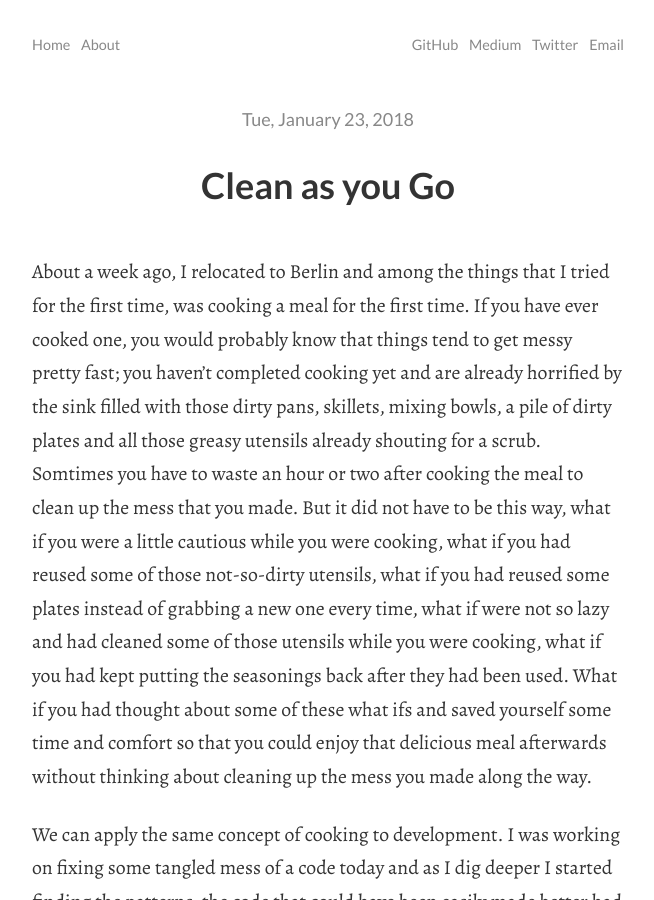
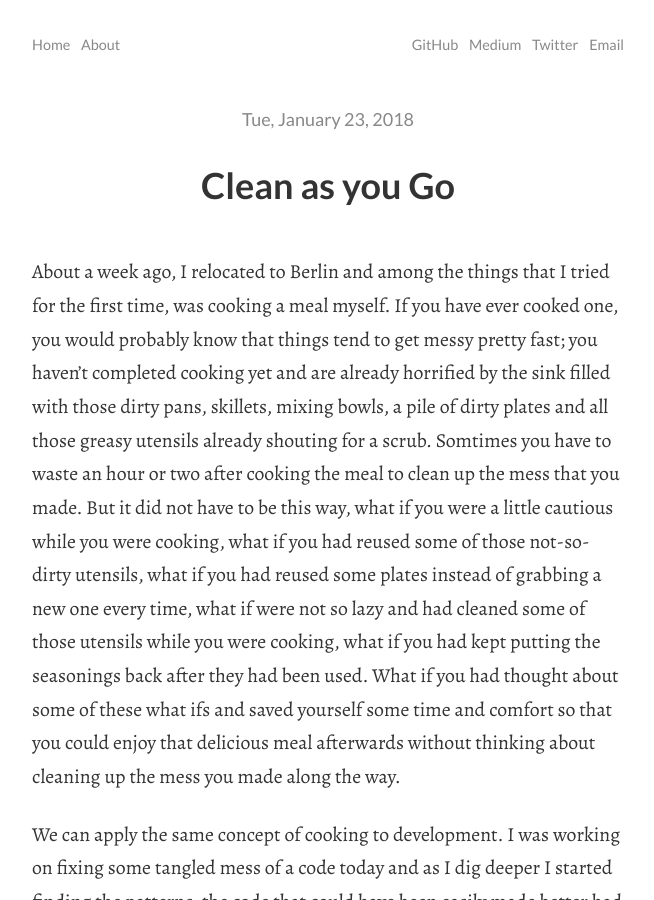
Before and after one commit to kamranahmedse/kamranahmedse.github.io, a Jekyll site: the page built from blog/_posts/2018-01-23-clean-as-you-go.md, in a window 1280 px wide and 900 px high. Shown: the whole window, without its empty margins (312-966 px from the left). Built offline with Jekyll 4.4.1, drawn with Linux system fonts in a browser that asks for light colours; comment, search, counter and statistics services are not loaded.

Commit message:
Fix typos

```diff
--- a/blog/_posts/2018-01-23-clean-as-you-go.md
+++ b/blog/_posts/2018-01-23-clean-as-you-go.md
@@ -2,7 +2,7 @@
 title: Clean as you Go
 comments: true
 ---
-About a week ago, I relocated to Berlin and among the things that I tried for the first time, was cooking a meal for the first time. If you have ever cooked one, you would probably know that things tend to get messy pretty fast; you haven't completed cooking yet and are already horrified by the sink filled with those dirty pans, skillets, mixing bowls, a pile of dirty plates and all those greasy utensils already shouting for a scrub. Somtimes you have to waste an hour or two after cooking the meal to clean up the mess that you made. But it did not have to be this way, what if you were a little cautious while you were cooking, what if you had reused some of those not-so-dirty utensils, what if you had reused some plates instead of grabbing a new one every time, what if were not so lazy and had cleaned some of those utensils while you were cooking, what if you had kept putting the seasonings back after they had been used. What if you had thought about some of these what ifs and saved yourself some time and comfort so that you could enjoy that delicious meal afterwards without thinking about cleaning up the mess you made along the way.
+About a week ago, I relocated to Berlin and among the things that I tried for the first time, was cooking a meal myself. If you have ever cooked one, you would probably know that things tend to get messy pretty fast; you haven't completed cooking yet and are already horrified by the sink filled with those dirty pans, skillets, mixing bowls, a pile of dirty plates and all those greasy utensils already shouting for a scrub. Somtimes you have to waste an hour or two after cooking the meal to clean up the mess that you made. But it did not have to be this way, what if you were a little cautious while you were cooking, what if you had reused some of those not-so-dirty utensils, what if you had reused some plates instead of grabbing a new one every time, what if were not so lazy and had cleaned some of those utensils while you were cooking, what if you had kept putting the seasonings back after they had been used. What if you had thought about some of these what ifs and saved yourself some time and comfort so that you could enjoy that delicious meal afterwards without thinking about cleaning up the mess you made along the way.
 
 We can apply the same concept of cooking to development. I was working on fixing some tangled mess of a code today and as I dig deeper I started finding the patterns, the code that could have been easily made better had the developer put a little effort into fixing it during the inception instead of leaving it "for later". Legacy code is mostly the result of developer not striving to "stay clean". Wrong things that may seem little while you are doing them, could easily pile up and haunt you or the next developer at later time. As a developer you should have the habbit to clean it up while you are coding. Like cooking where you can avoid more mess by reusing a "dirty" plate, how about you reuse an already written method by refactoring it a little. Like cooking, where you can put the seasonings back in place to keep it organized, how about you think for the rightful place of the functionality that you are about to write instead of stubbing into the class in front of you. Like washing the dirty utensils while you wait for the oven, how about you clean up the messy code that you wrote while you are waiting for your PR to be merged or while you are waiting for the answer to your email.
 
```
